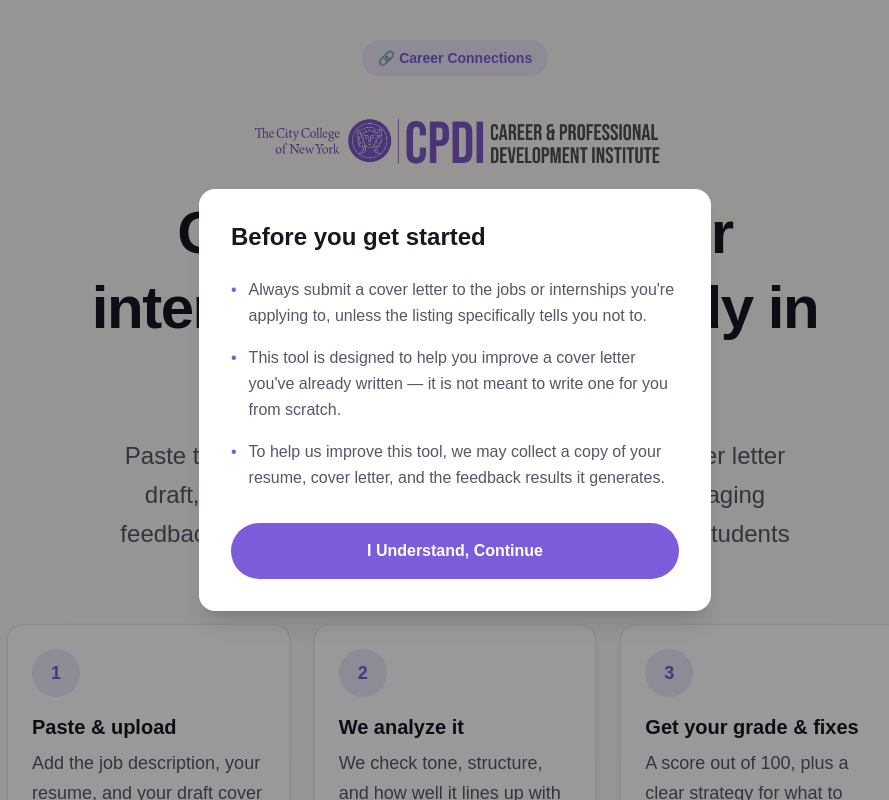
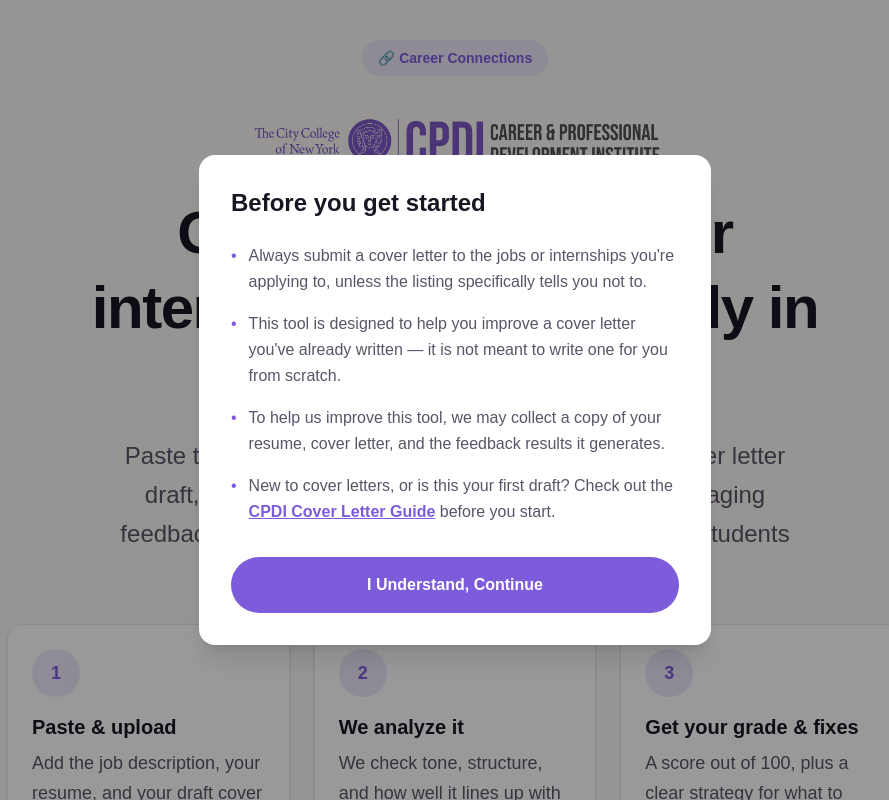
Before and after one commit to devi-ka-skumar/cpdi_coverLetter_app, a Next.js app: page / in a window 1280 px wide. Shown: the top 800 px of the page, without its empty margins (185-1074 px from the left). Built offline with nearby package versions, Linux system fonts and the light colour scheme.

Commit message:
Insert tip about taking a look at cover letter draft

```diff
--- a/app/components/disclaimerModal.tsx
+++ b/app/components/disclaimerModal.tsx
@@ -50,6 +50,22 @@ export default function DisclaimerModal() {
               resume, cover letter, and the feedback results it generates.
             </span>
           </li>
+          <li className="flex gap-3">
+            <span className="text-[#7C5CDB]">•</span>
+            <span>
+              New to cover letters, or is this your first draft? Check out
+              the{" "}
+              <a
+                href="/cover-letter-guide.pdf"
+                target="_blank"
+                rel="noopener noreferrer"
+                className="font-bold text-[#7C5CDB] underline hover:text-[#6B4CC7]"
+              >
+                CPDI Cover Letter Guide
+              </a>{" "}
+              before you start.
+            </span>
+          </li>
         </ul>
 
         <button
--- a/app/optimize/page.tsx
+++ b/app/optimize/page.tsx
@@ -124,6 +124,7 @@ export default function OptimizePage() {
           subtitle="Your current draft, even a rough one"
           file={coverLetterFile}
           onFileSelect={setCoverLetterFile}
+          guideLink
         />
       </div>
 
@@ -164,11 +165,13 @@ function UploadCard({
   subtitle,
   file,
   onFileSelect,
+  guideLink = false,
 }: {
   title: string;
   subtitle: string;
   file: File | null;
   onFileSelect: (file: File | null) => void;
+  guideLink?: boolean;
 }) {
   const [isDragging, setIsDragging] = useState(false);
 
@@ -182,6 +185,19 @@ function UploadCard({
     <div className="rounded-2xl bg-white p-6 shadow-sm">
       <h2 className="text-lg font-bold text-[#1A1523]">{title}</h2>
       <p className="mt-1 text-sm text-[#5B5468]">{subtitle}</p>
+      {guideLink && (
+        <p className="mt-1 text-xs text-[#9B96A8]">
+          Haven&apos;t started yet?{" "}
+          <a
+            href="/cover-letter-guide.pdf"
+            target="_blank"
+            rel="noopener noreferrer"
+            className="font-bold text-[#7C5CDB] underline hover:text-[#6B4CC7]"
+          >
+            See the CPDI Cover Letter Guide
+          </a>
+        </p>
+      )}
 
       {file && (
         <div className="mt-4 flex items-center gap-3 rounded-xl border border-[#C9E6D3] bg-[#F1FAF4] px-4 py-3">
--- a/app/page.tsx
+++ b/app/page.tsx
@@ -71,6 +71,20 @@ export default function LandingPage() {
           Get Started
           <span aria-hidden="true">→</span>
         </a>
+
+        {/* Guide link for first-timers */}
+        <p className="mt-4 text-sm text-[#9B96A8]">
+          Haven&apos;t written a cover letter before?{" "}
+          <a
+            href="/cover-letter-guide.pdf"
+            target="_blank"
+            rel="noopener noreferrer"
+            className="font-bold text-[#7C5CDB] underline hover:text-[#6B4CC7]"
+          >
+            Check out the CPDI Cover Letter Guide
+          </a>{" "}
+          to get started.
+        </p>
       </div>
     </main>
   );
```
Also changed, not shown: 1 other file (tests, documents, lock files or other folders).
